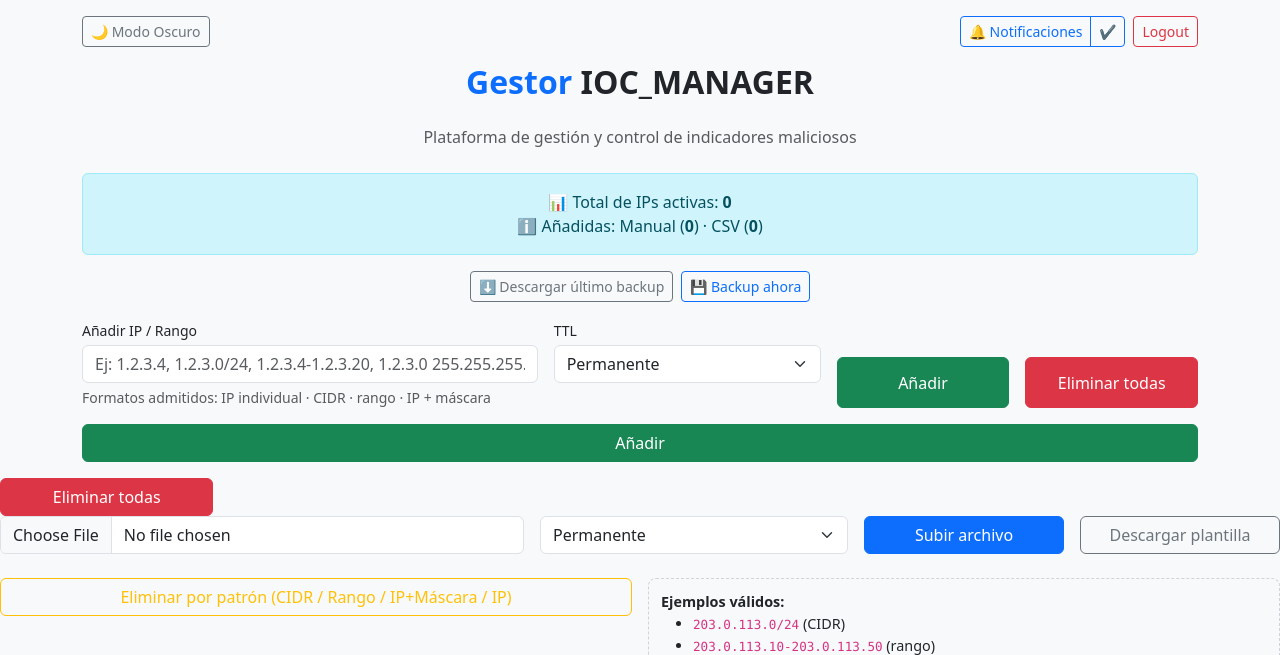
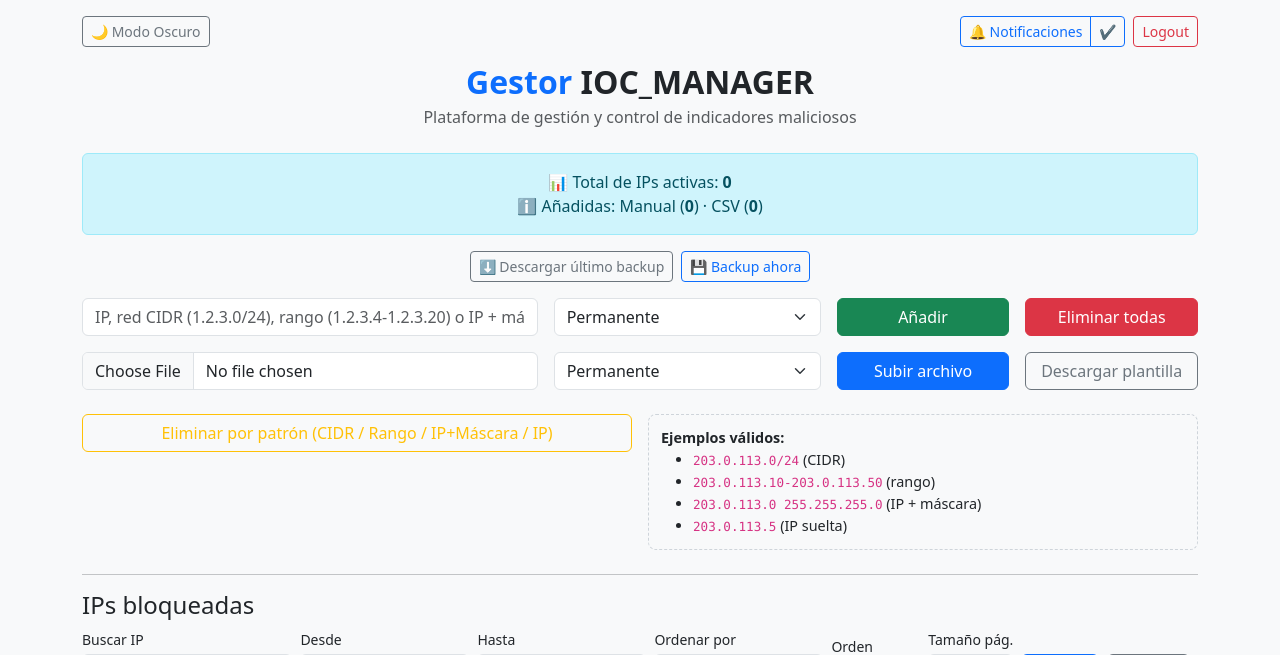
Before and after one commit to darelldeejay/ioc-manager, a Flask app: page / in a window 1280 px wide. Shown: the top 655 px of the page. Run offline with Flask 2, Linux system fonts and the light colour scheme; the visitor is signed in with stand-in values (Sample User, id 1); data that the repository does not hold is empty.

Commit message:
Update index.html

```diff
--- a/templates/index.html
+++ b/templates/index.html
@@ -149,7 +149,7 @@
     </div>
   </div>
 
-  <h2 class="mb-4 text-center fw-bold text-primary">Gestor <span class="text-dark">IOC_MANAGER</span></h2>
+  <h2 class="mb-1 text-center fw-bold text-primary">Gestor <span class="text-dark">IOC_MANAGER</span></h2>
 <p class="text-center text-muted mb-4">Plataforma de gestión y control de indicadores maliciosos</p>
 
   <div class="alert alert-info text-center">
@@ -174,43 +174,24 @@
     <!-- Alta manual -->
     <div class="row g-3 mb-3">
       <div class="col-lg-5">
-    <label for="ipInput" class="form-label small mb-1">Añadir IP / Rango</label>
         <input
           id="ipInput"
           type="text"
           class="form-control"
           name="ip"
           autocomplete="off"
-      placeholder="Ej: 1.2.3.4, 1.2.3.0/24, 1.2.3.4-1.2.3.20, 1.2.3.0 255.255.255.0">
-    <div class="form-text small mb-0">
-      Formatos admitidos: IP individual · CIDR · rango · IP + máscara
-    </div>
+          placeholder="IP, red CIDR (1.2.3.0/24), rango (1.2.3.4-1.2.3.20) o IP + máscara (1.2.3.0 255.255.255.0)">
         <div id="ipFeedback" class="invalid-feedback"></div>
       </div>
-
       <div class="col-lg-3">
-    <label for="ttlManual" class="form-label small mb-1">TTL</label>
-    <select id="ttlManual" class="form-select" name="ttl">
+        <select class="form-select" name="ttl">
           <option value="permanente" selected>Permanente</option>
           <option value="1">1 día</option>
           <option value="3">3 días</option>
           <option value="7">7 días</option>
         </select>
       </div>
-
-  <div class="col-lg-2 d-grid">
-    <label class="form-label small mb-1 invisible">Acción</label>
-    <button id="addManualBtn" type="submit" class="btn btn-success w-100">Añadir</button>
-  </div>
-
-  <div class="col-lg-2 d-grid">
-    <label class="form-label small mb-1 invisible">Acción</label>
-    <button type="button" class="btn btn-danger" data-bs-toggle="modal" data-bs-target="#confirmDeleteAll">
-      Eliminar todas
-    </button>
-  </div>
-</div>
-
+      <div class="col-lg-2">
         <!-- ID para marcar acción manual -->
         <button id="addManualBtn" type="submit" class="btn btn-success w-100">Añadir</button>
       </div>
@@ -1128,10 +1109,7 @@ function attachTableSelectionHandlers(){
     chk.addEventListener('change', () => {
       updateBulkUI();
       const tr = chk.closest('tr');
-      if (tr) {
-        tr.classList.toggle('table-active-selected', !!chk.checked);
-        tr.classList.toggle('table-active', !!chk.checked); // extra: clase nativa Bootstrap
-      }
+      if (tr) tr.classList.toggle('table-active-selected', !!chk.checked);
     });
   });
 
@@ -1144,10 +1122,7 @@ function attachTableSelectionHandlers(){
       rows.forEach(chk => {
         chk.checked = master.checked;
         const tr = chk.closest('tr');
-        if (tr) {
-          tr.classList.toggle('table-active-selected', !!chk.checked);
-          tr.classList.toggle('table-active', !!chk.checked); // extra: clase nativa Bootstrap
-        }
+        if (tr) tr.classList.toggle('table-active-selected', !!chk.checked);
       });
       updateBulkUI();
     });
@@ -1156,6 +1131,7 @@ function attachTableSelectionHandlers(){
   // Sincroniza el contador/botón al enganchar handlers
   updateBulkUI();
 }
+
   /* ================== Server-side tabla: fetch + render ================== */
   const tbody = document.querySelector('#tablaIps tbody');
   const pageInfo = document.getElementById('pageInfo');
```
Lines whose indentation alone changed are shown as unchanged.
